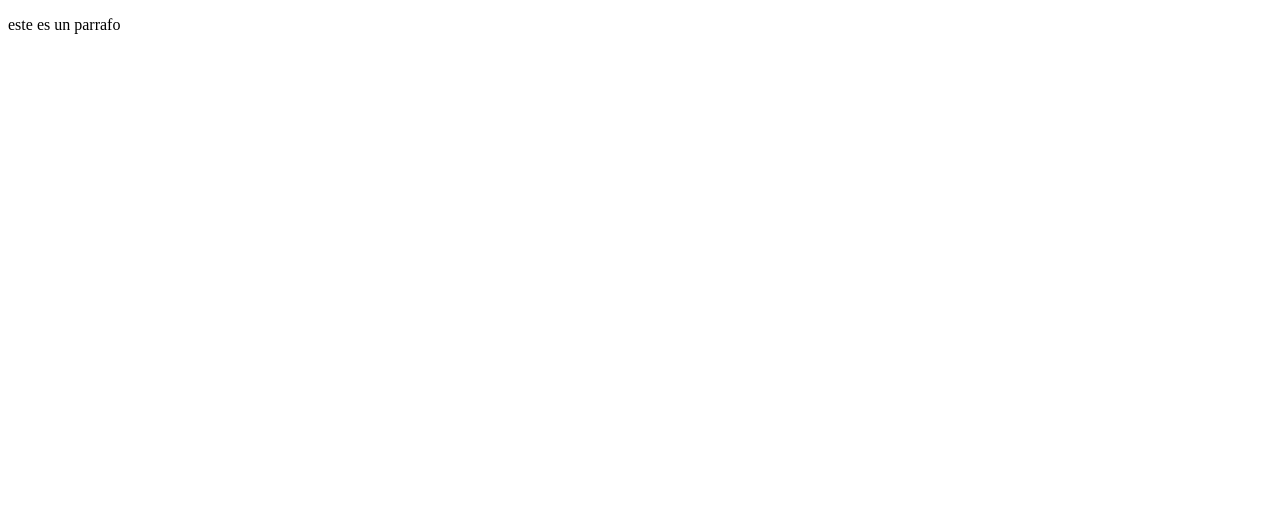
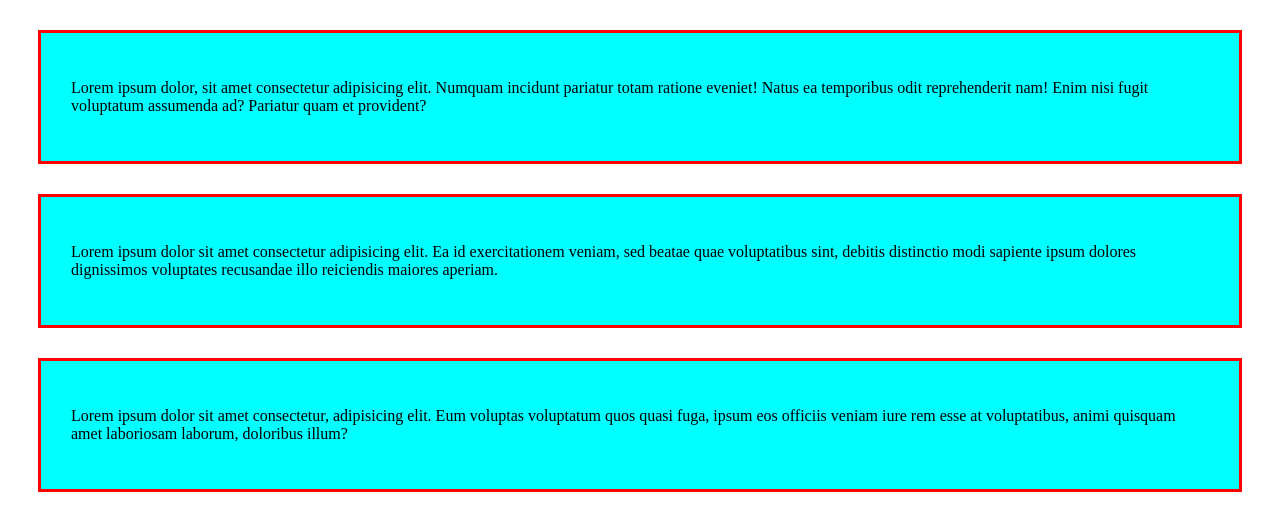
Before and after one commit to getsai18/Aplicacionea_Web, a plain HTML site: page clase Elementos/index.html in a window 1280 px wide. Drawn offline with Linux system fonts and the light colour scheme.

Commit message:
Se agregaron los divs

```diff
--- a/clase Elementos/css/style.css
+++ b/clase Elementos/css/style.css
@@ -0,0 +1,19 @@
+.box{
+    margin: 30px;
+    padding: 30px;
+    border: 3px solid red;
+    background-color: aqua;
+}
+
+.box2{
+    margin: 30px;
+    padding: 30px;
+    border: 3px solid red;
+    background-color: aqua;
+}
+.box3{
+    margin: 30px;
+    padding: 30px;
+    border: 3px solid red;
+    background-color: aqua;
+}
--- a/clase Elementos/index.html
+++ b/clase Elementos/index.html
@@ -4,12 +4,18 @@
     <meta charset="UTF-8">
     <meta name="viewport" content="width=device-width, initial-scale=1.0">
     <title>Document</title>
+    <link rel="stylesheet" href="css/style.css">
 </head>
 <body>
     <div class="box">
-        <p>este es un parrafo</p>
+        <p>Lorem ipsum dolor, sit amet consectetur adipisicing elit. Numquam incidunt pariatur totam ratione eveniet! Natus ea temporibus odit reprehenderit nam! Enim nisi fugit voluptatum assumenda ad? Pariatur quam et provident?</p>
     </div>
-    <div class="box"></div>
+    <div class="box2">
+        <p>Lorem ipsum dolor sit amet consectetur adipisicing elit. Ea id exercitationem veniam, sed beatae quae voluptatibus sint, debitis distinctio modi sapiente ipsum dolores dignissimos voluptates recusandae illo reiciendis maiores aperiam.</p>
+    </div>
+    <div class="box3">
+        <p>Lorem ipsum dolor sit amet consectetur, adipisicing elit. Eum voluptas voluptatum quos quasi fuga, ipsum eos officiis veniam iure rem esse at voluptatibus, animi quisquam amet laboriosam laborum, doloribus illum?</p>
+    </div>
 
 </body>
 </html>
```
